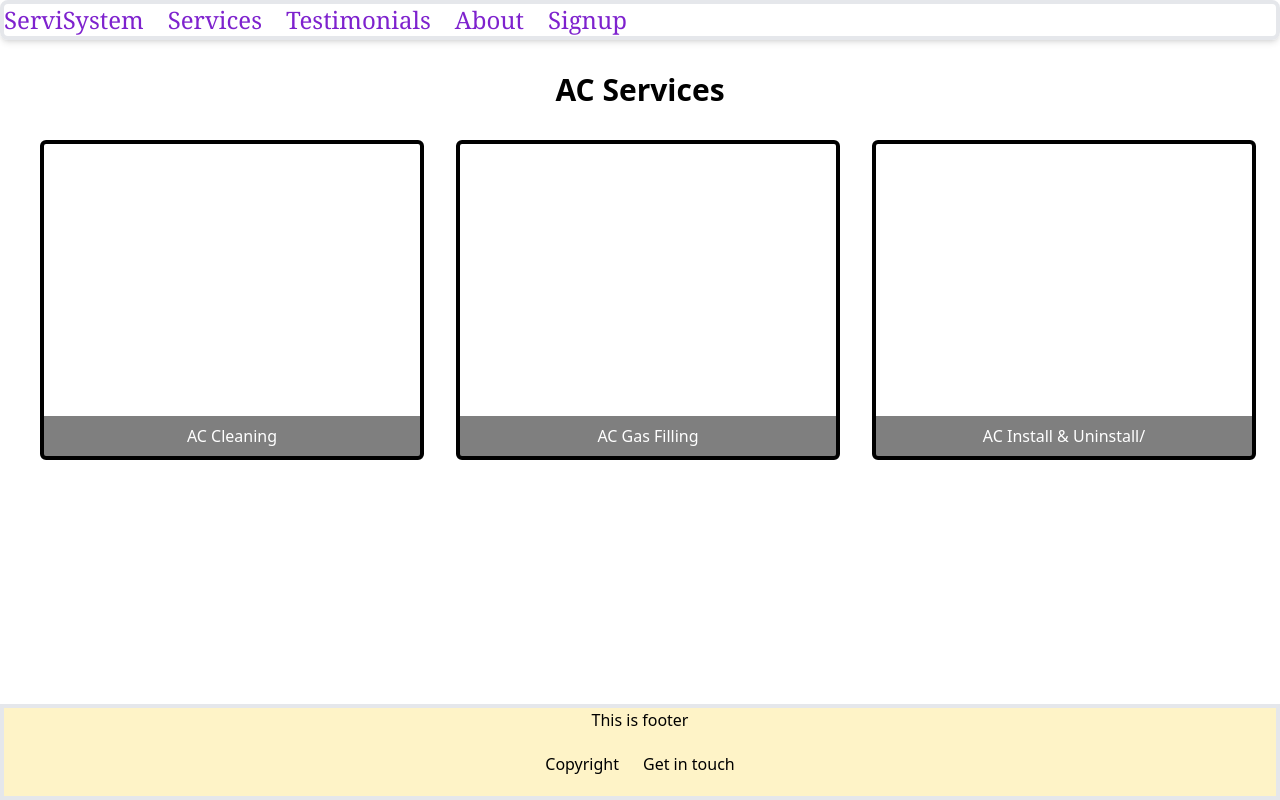
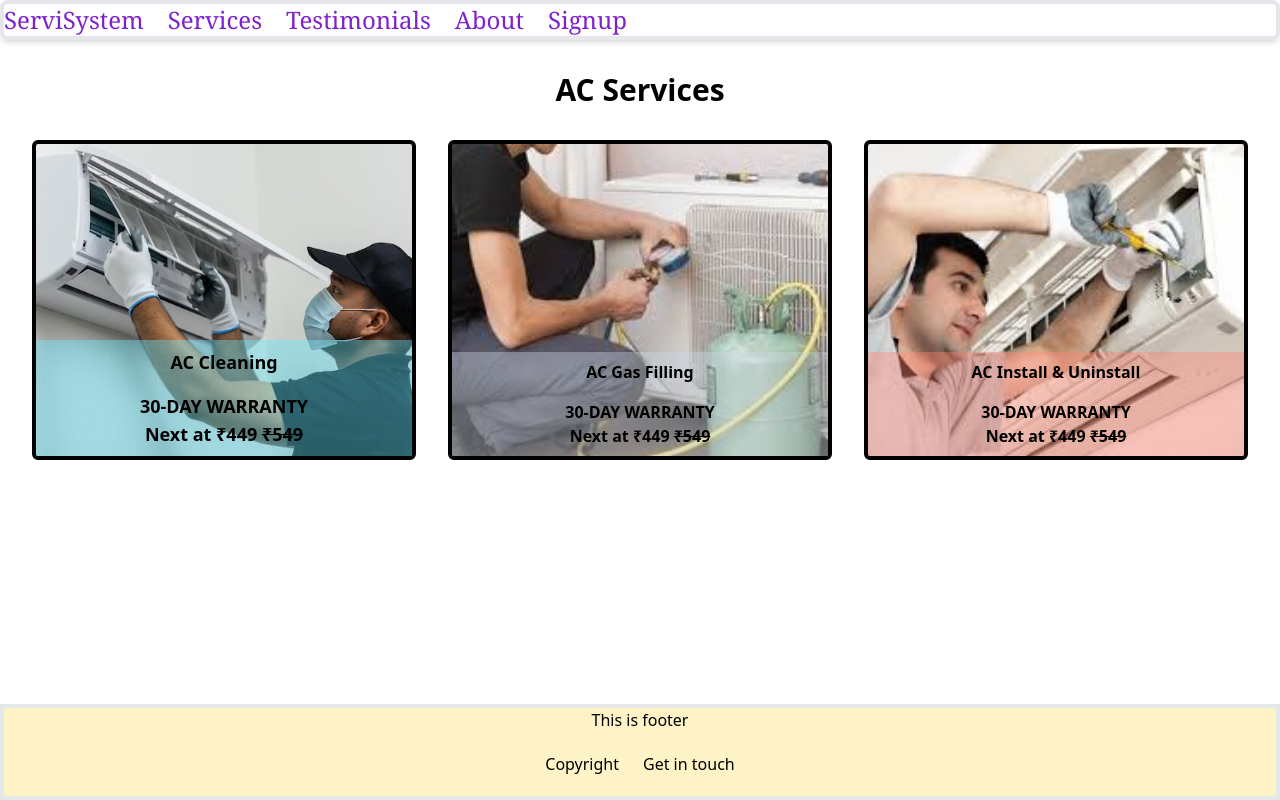
Before and after one commit to AtharavJ/ServiSystem, a React (Vite) app: page /Bookacservice in a window 1280 px wide. Built offline with nearby package versions, Linux system fonts and the light colour scheme.

Commit message:
new changes

```diff
--- a/index.html
+++ b/index.html
@@ -6,6 +6,8 @@
   <link rel="icon" type="image/svg+xml" href="/vite.svg" />
   <meta name="viewport" content="width=device-width, initial-scale=1.0" />
   <title>SerisSystem</title>
+  <link href="https://fonts.googleapis.com/css2?family=Roboto:wght@400;700&display=swap" rel="stylesheet">
+
 
 </head>
 
--- a/src/Allservices.jsx
+++ b/src/Allservices.jsx
@@ -13,7 +13,7 @@ export default function Allservices() {
         <>
             <span >
                 <h2 className="text-center my-8 px-4 text-3xl font-semibold
-                 hover:scale-110 hover:text-orange-700" >All Services</h2>        {/*add hover colour*/}
+                 hover:scale-110 hover:text-orange-700" >All Services</h2>
             </span>
 
             <br></br>
--- a/src/App.jsx
+++ b/src/App.jsx
@@ -26,7 +26,7 @@ function App() {
   return (
     <>
       <Router>
-        <div className='  Navbar_div  w-full 	text-2xl font-serif shadow-md  text-purple-700 border-4 rounded-lg'>
+        <div className='  w-full 	text-2xl font-serif shadow-md  text-purple-700 border-4 rounded-lg'>
           <MainPage />
         </div>
         <condforspan />
--- a/src/MainPage.jsx
+++ b/src/MainPage.jsx
@@ -1,18 +1,17 @@
+// import servisystemimg from '../Images/Servisystem_BGIMG.jpeg';
 import './Style.css'
 import { Link, useLocation } from 'react-router-dom';
 import React from 'react';
-
 export default function MainPage() {
     const location = useLocation();
     return (
         <>
             <div>
 
-                <section className="flex space-x-6  ">
+                <section className="flex space-x-6   ">
 
                     <Link className='font-normal hover:font-bold'
-                        to="/" >ServiSystem</Link>   {/*SS:ServiSystem */}
-
+                        to="/" >ServiSystem</Link>
                     <Link className='font-normal hover:font-bold'
                         to="/Services" >Services</Link>
 
--- a/src/Pages/Bookacservice.jsx
+++ b/src/Pages/Bookacservice.jsx
@@ -1,32 +1,44 @@
-// import Accleaning from './Accleaning.jpeg';
-// import Acgasfilling from './Acgasfilling.jpeg';
-// import Acinstallation from './Acinstallation';
+import Accleaning from '../Images/Accleaning.jpeg';
+import Acgasfilling from '../Images/Acgasfilling.jpeg';
+import Acinstallation from '../Images/Acinstallation.jpeg';
+
+
+
 
 export default function Bookacservice() {
     return (
         <>
-            <div>
-                <h2 className="text-center my-8 px-4 text-3xl font-semibold
-                 hover:scale-110 hover:text-orange-700"> AC Services</h2>
-            </div >
-            <section className="flex space-x-8">
-                <div className="relative w-96 h-80 border-4 border-black rounded-md flex space-x-6 items-end justify-center bg-cover bg-center transition-transform duration-300 ease-in-out transform hover:scale-110 hover:shadow-xl ml-10">
-                    { /* style={{ backgroundImage: `url(${TestimonialImage})` }}> */}
-                    <h4 className="text-white bg-black bg-opacity-50 w-full text-center py-2">AC Cleaning</h4>
+            <span>
+                <h2 className="text-center my-8 px-4 text-3xl font-semibold hover:scale-110 hover:text-orange-700 hover:font-Oswald transition duration-300">AC Services</h2>
+            </span>
+            <section className="flex justify-center space-x-8">
+                <div className="relative w-96 h-80 border-4 border-black rounded-md flex flex-col items-center justify-end bg-cover bg-center transition-transform duration-300 ease-in-out transform hover:scale-110 hover:shadow-xl "
+                    style={{ backgroundImage: `url(${Accleaning})` }}>
+                    <h4 className="text-black bg-customblue	text-lg	font-semibold	 bg-opacity-40 w-full text-center py-2"><strong>AC Cleaning</strong></h4>
+                    <ul className="bg-customblue text-lg font-semibold	 text-black bg-opacity-40 w-full text-center py-2">
+                        <li><h4>30-DAY WARRANTY</h4></li>
+                        <li>Next at ₹449 <span className="line-through">₹549</span></li>
+                    </ul>
                 </div>
 
-                <div className="relative w-96 h-80 border-4 border-black rounded-md flex space-x-6 items-end justify-center bg-cover bg-center transition-transform duration-300 ease-in-out transform hover:scale-110 hover:shadow-xl" >
-                    {/*style={{ backgroundImage: `url(${ServicesImage})` }}> */}
-                    <h4 className="text-white bg-black bg-opacity-50 w-full text-center py-2">AC Gas Filling</h4>
-
+                <div className="relative w-96 h-80 border-4 border-black rounded-md flex flex-col items-center justify-end bg-cover bg-center transition-transform duration-300 ease-in-out transform hover:scale-110 hover:shadow-xl"
+                    style={{ backgroundImage: `url(${Acgasfilling})` }}>
+                    <h4 className="text-black font-semibold bg-slate-300 bg-opacity-40 w-full text-center py-2"><strong>AC Gas Filling</strong></h4>
+                    <ul className="bg-slate-300 font-semibold bg-opacity-40 w-full text-center py-2">
+                        <li><h4>30-DAY WARRANTY</h4></li>
+                        <li>Next at ₹449 <span className="line-through">₹549</span></li>
+                    </ul>
                 </div>
 
-                <div className="relative w-96 h-80 border-4 border-black rounded-md flex space-x-6 items-end justify-center bg-cover bg-center transition-transform duration-300 ease-in-out transform hover:scale-110 hover:shadow-xl">
-
-                    {/*style={{ backgroundImage: `url(${VisualsImage})` }}> */}
-                    <h4 className="text-white bg-black bg-opacity-50 w-full text-center py-2">AC Install & Uninstall/</h4>
+                <div className="relative w-96 h-80 border-4 border-black rounded-md flex flex-col items-center justify-end bg-cover bg-center transition-transform duration-300 ease-in-out transform hover:scale-110 hover:shadow-xl"
+                    style={{ backgroundImage: `url(${Acinstallation})` }}>
+                    <h4 className="text-black font-semibold bg-customOrange bg-opacity-40 w-full text-center py-2"><b>AC Install & Uninstall</b></h4>
+                    <ul className="bg-customOrange  font-semibold bg-opacity-40 w-full text-center py-2">
+                        <li><h4>30-DAY WARRANTY</h4></li>
+                        <li>Next at ₹449 <span className="line-through">₹549</span></li>
+                    </ul>
                 </div>
             </section>
         </>
-    )
+    );
 }
--- a/src/Services.jsx
+++ b/src/Services.jsx
@@ -5,11 +5,11 @@ import { Link } from 'react-router-dom';
 export default function Services() {
     return (
         <>
-            <div>
+            <span>
                 <h2 className="text-center my-8 px-4 text-3xl font-semibold
                  hover:scale-110 hover:text-orange-700"> All Services</h2>
-            </div >
-            <section className="flex space-x-8">
+            </span >
+            <section className="flex justify-center space-x-8">
                 <div className="relative w-96 h-80 border-4 border-black rounded-md flex space-x-6 items-end justify-center bg-cover bg-center transition-transform duration-300 ease-in-out transform hover:scale-110 hover:shadow-xl ml-10"
                     style={{ backgroundImage: `url(${TestimonialImage})` }}>
                     <h4 className="text-white bg-black bg-opacity-50 w-full text-center py-2">Testimonials</h4>
--- a/tailwind.config.js
+++ b/tailwind.config.js
@@ -1,3 +1,16 @@
+// /** @type {import('tailwindcss').Config} */
+// export default {
+//   content: [
+//     "./index.html",
+//     "./src/**/*.{js,ts,jsx,tsx}",
+//   ],
+//   theme: {
+//     extend: {
+//     },
+//   },
+//   plugins: [],
+// }
+
 /** @type {import('tailwindcss').Config} */
 export default {
   content: [
@@ -6,6 +19,14 @@ export default {
   ],
   theme: {
     extend: {
+      colors: {
+        customYellow: '#FFF9D2',
+        customOrange: '#FF8473',
+        customblue: '#64E9FF'
+      },
+      fontFamily: {
+        roboto: ['Roboto', 'sans-serif', 'Oswald'],
+      },
     },
   },
   plugins: [],
```
Also changed, not shown: src/Images/Servisystem_BGIMG.jpeg (renamed from src/Servisystem_BGIMG.jpeg).
